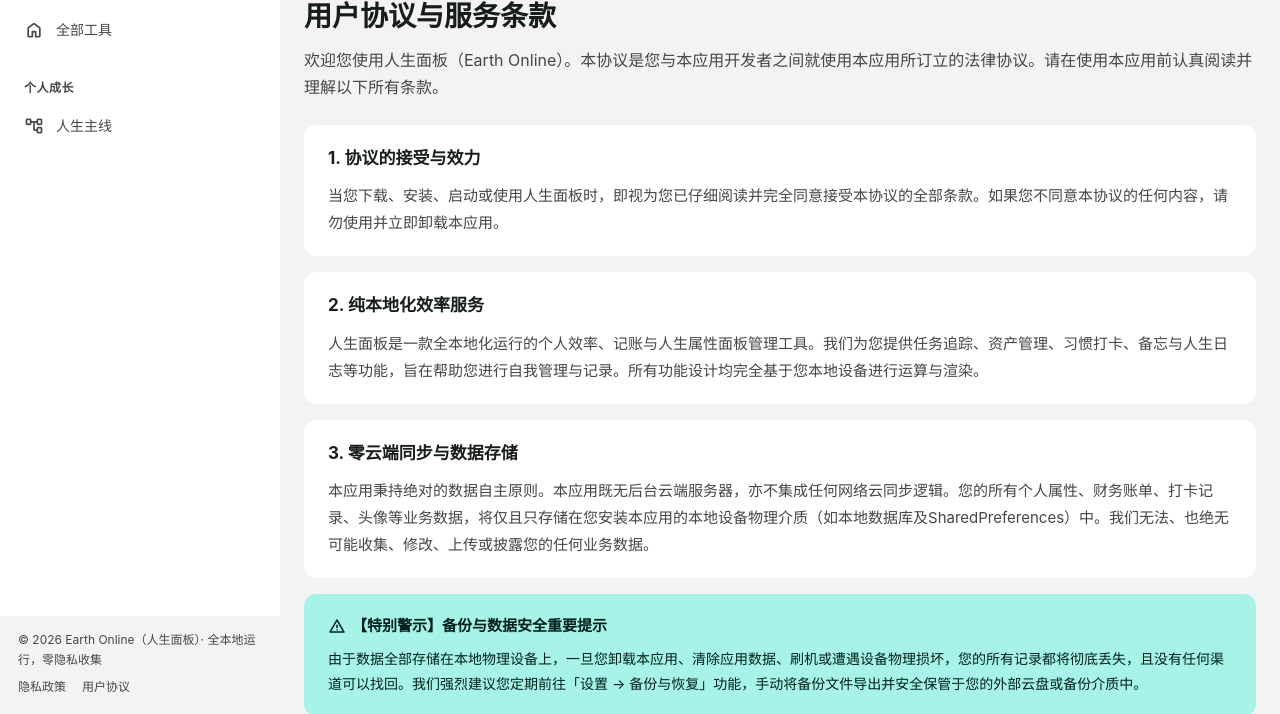
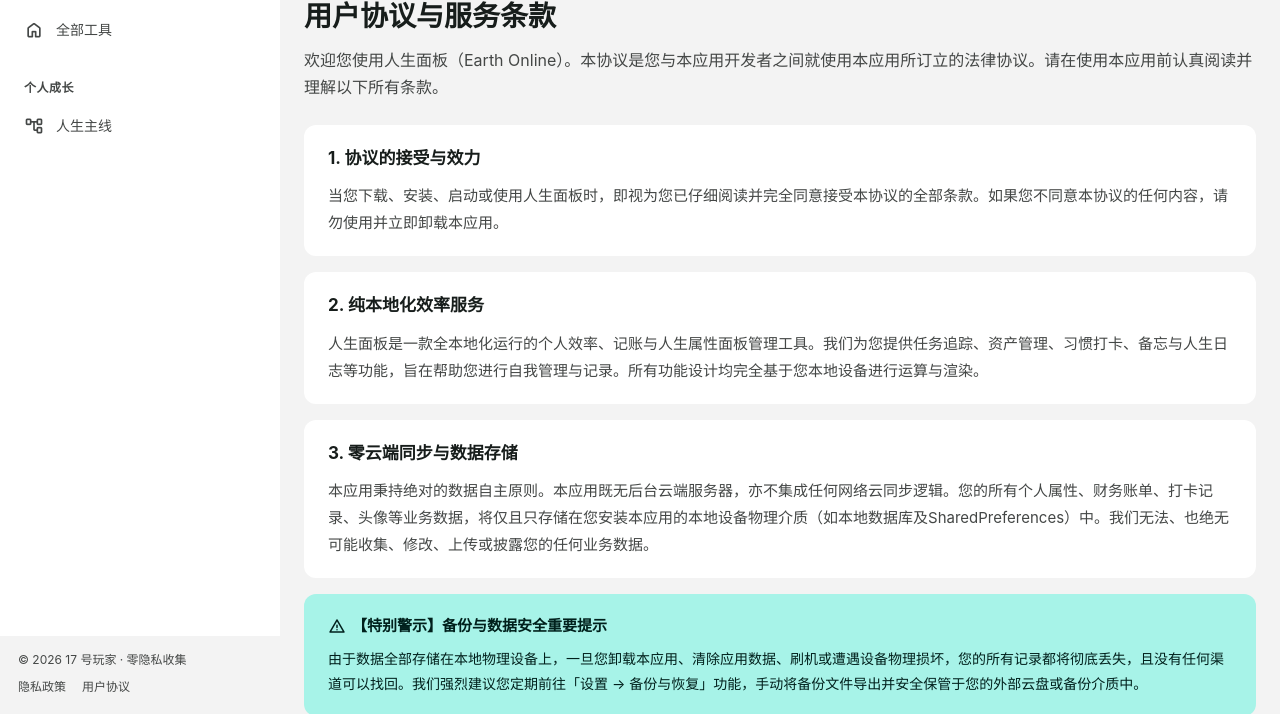
Before and after one commit to lanrengm/earth-online-metadata, an Astro site: page /earth-online-metadata/terms in a window 1280 px wide. Both pictures are taken after a click on the button "menu". Shown: the part 86-800 px from the top of the page. Built offline with nearby package versions, Linux system fonts and the light colour scheme; Astro itself is replaced by a stand-in of ours.

Commit message:
style(theme): 侧栏版权行改「© 2026 17 号玩家 · 零隐私收集」，去掉本机运行字样

```diff
--- a/src/components/ToolSidebar.astro
+++ b/src/components/ToolSidebar.astro
@@ -99,7 +99,7 @@
     )}
 
     <footer class="ts-footer">
-      <p>© 2026 Earth Online（人生面板）· 全本地运行，零隐私收集</p>
+      <p>© 2026 17 号玩家 · 零隐私收集</p>
       <nav>
         <a href={withBase('/privacy/')}>隐私政策</a>
         <a href={withBase('/terms/')}>用户协议</a>
```
